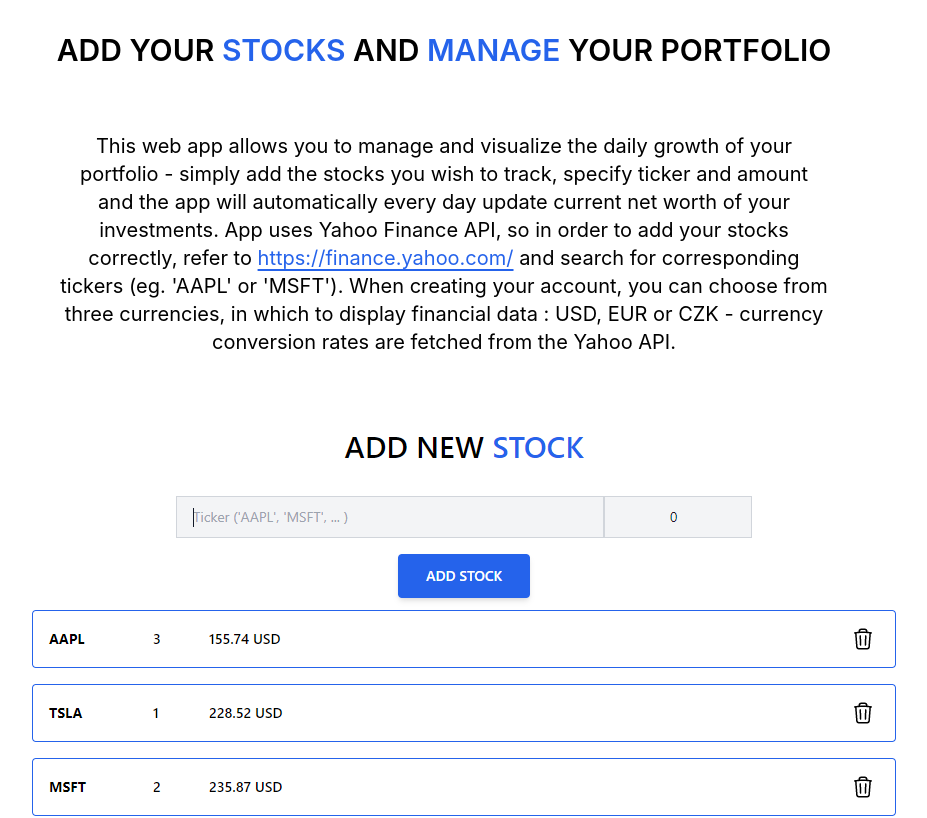
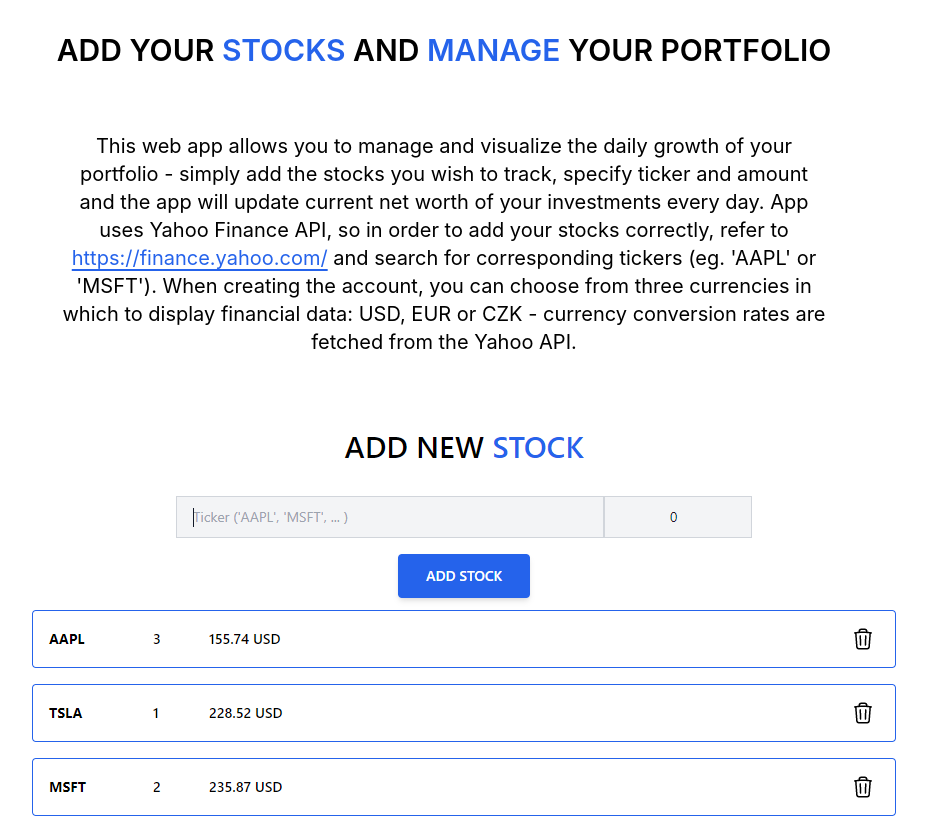
Before and after one commit to MartinKratochvilProgramy/Daily_portfolio_manager_frontend, a React (Create React App) app: page /more in a window 1280 px wide. Shown: the top 818 px of the page, without its empty margins (196-1123 px from the left). Built offline with nearby package versions, Linux system fonts and the light colour scheme.

Commit message:
fixed grammar errors in /more

```diff
--- a/src/pages/More.js
+++ b/src/pages/More.js
@@ -9,9 +9,9 @@ export default function More() {
             ADD YOUR <span className='text-blue-600'>STOCKS</span> AND <span className='text-blue-600'>MANAGE</span> YOUR PORTFOLIO
         </h1>
         <p className='max-w-[80%] md:max-w-[60%] text-xl'>
-            This web app allows you to manage and visualize the daily growth of your portfolio - simply add the stocks you wish to track, specify ticker and amount and the app will automatically every day
-            update current net worth of your investments. App uses Yahoo Finance API, so in order to add your stocks correctly, refer to <a href="https://finance.yahoo.com/" target="_blank" rel="noopener noreferrer" className='text-blue-600 underline underline-offset-4'>https://finance.yahoo.com/</a> and
-            search for corresponding tickers (eg. 'AAPL' or 'MSFT'). When creating your account, you can choose from three currencies, in which to display financial data : USD, EUR or CZK - currency
+            This web app allows you to manage and visualize the daily growth of your portfolio - simply add the stocks you wish to track, specify ticker and amount and the app will
+            update current net worth of your investments every day. App uses Yahoo Finance API, so in order to add your stocks correctly, refer to <a href="https://finance.yahoo.com/" target="_blank" rel="noopener noreferrer" className='text-blue-600 underline underline-offset-4'>https://finance.yahoo.com/</a> and
+            search for corresponding tickers (eg. 'AAPL' or 'MSFT'). When creating the account, you can choose from three currencies in which to display financial data: USD, EUR or CZK - currency
             conversion rates are fetched from the Yahoo API.
         </p>
         <img src={require("../img/stocks.png")} alt="stock input example"></img>
```
